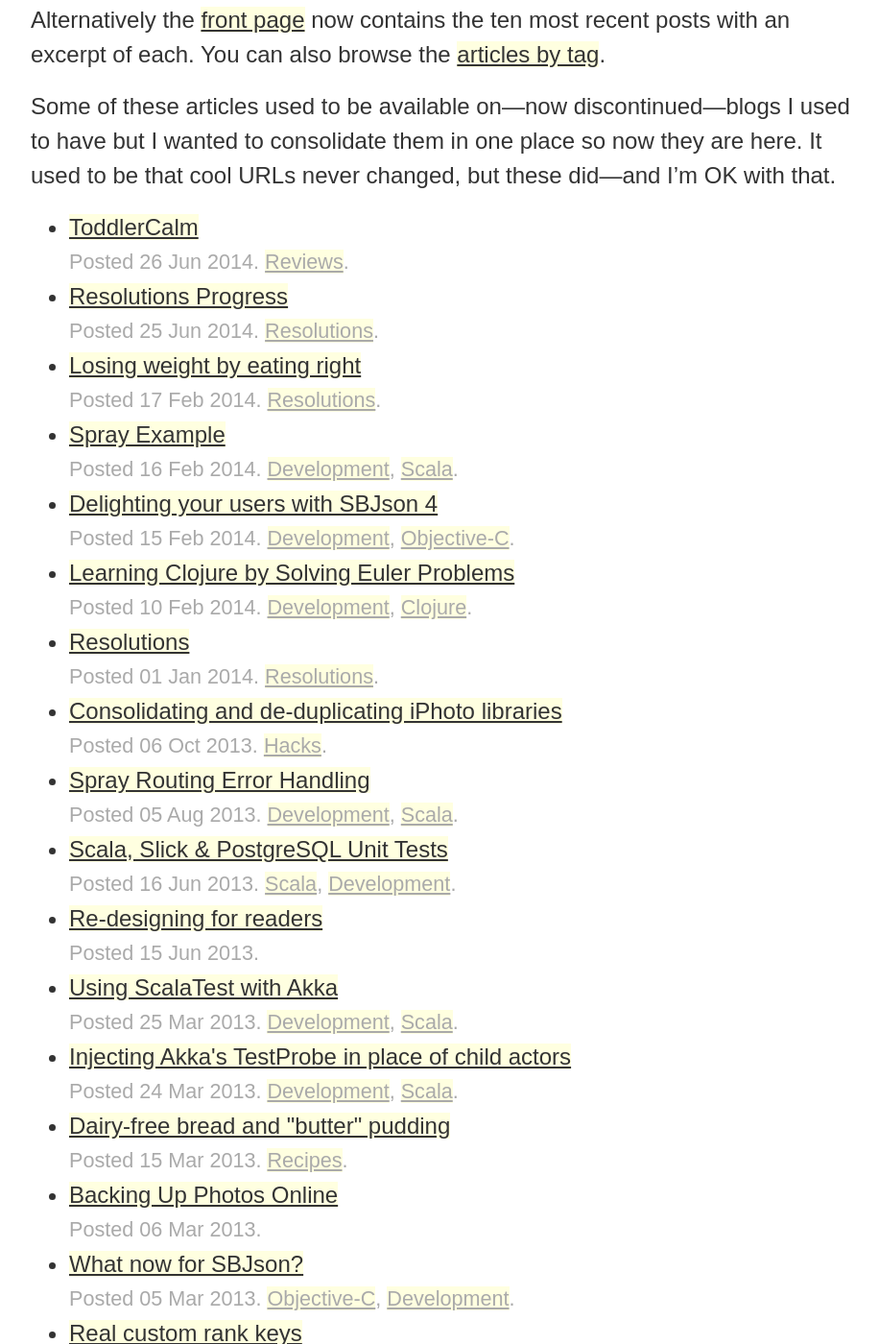
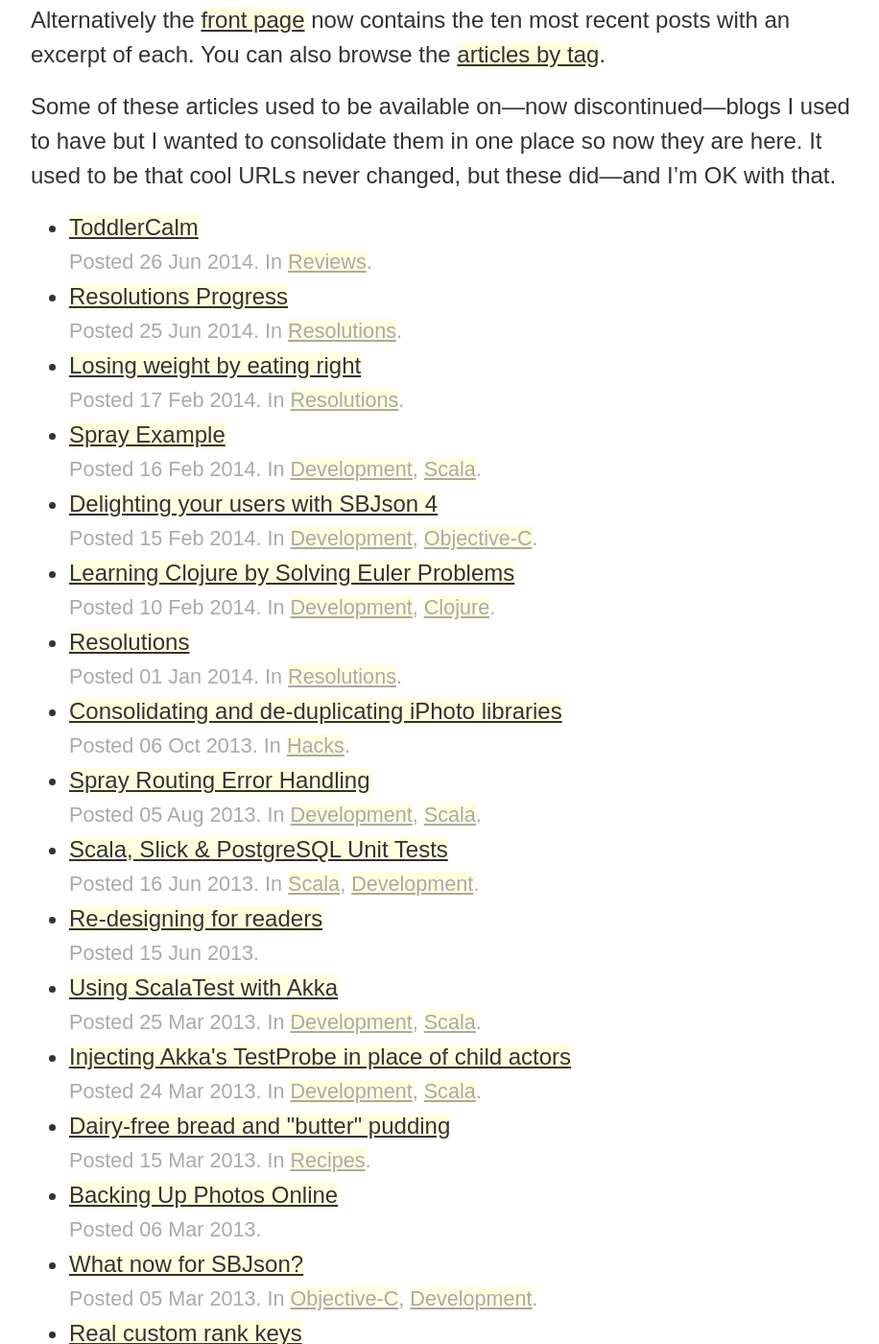
Before and after one commit to stig/www.brautaset.org, a Jekyll site: the page built from articles.md, in a window 1280 px wide and 1400 px high, scrolled down 207 px. Shown: the whole window at 96% size, without its empty margins (176-1092 px from the left). Built offline with Jekyll 4.4.1, drawn with Linux system fonts in a browser that asks for light colours; some of the changed text lies outside the part shown.

Commit message:
Tweak links on tag page

```diff
--- a/_includes/post_li.html
+++ b/_includes/post_li.html
@@ -1,7 +1,7 @@
 <li>
-    <a href="{{ post.url }}#top">{{ post.title }}</a>
+    <a href="{{ post.url }}">{{ post.title }}</a>
     <div class="meta">Posted {{ post.date | date_to_string }}.
-    {% if post.tags != empty %}
+    {% if post.tags != empty %}In
         {% for tag in post.tags %}{% unless forloop.first %}, {% endunless %}<a href="/articles/tagged.html#{{ tag }}">{{ tag }}</a>{% endfor %}.
     {% endif %}
     </div>
```
Also changed, not shown: articles/tagged.md (+4 -1 lines).
